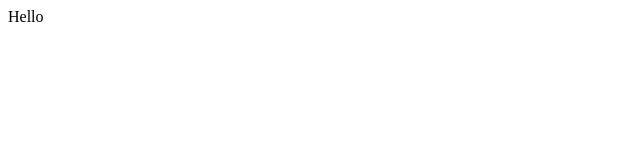
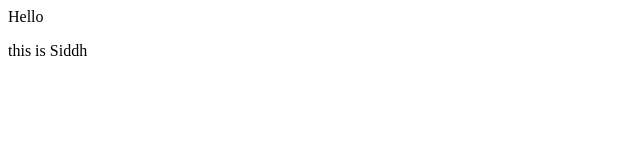
Before and after one commit to WarManWarrior/Prac, a plain HTML site: page index.html in a window 1280 px wide. Shown: the full height of the page, 0-640 px from the left. Drawn offline with Linux system fonts and the light colour scheme.

Commit message:
Update index.html

```diff
--- a/index.html
+++ b/index.html
@@ -6,7 +6,9 @@
     <title>Document</title>
 </head>
 <body>
-    <div>Hello</div>
+    <div>Hello
+        <p>this is Siddh</p>
+    </div>
 
 </body>
 </html>
```
